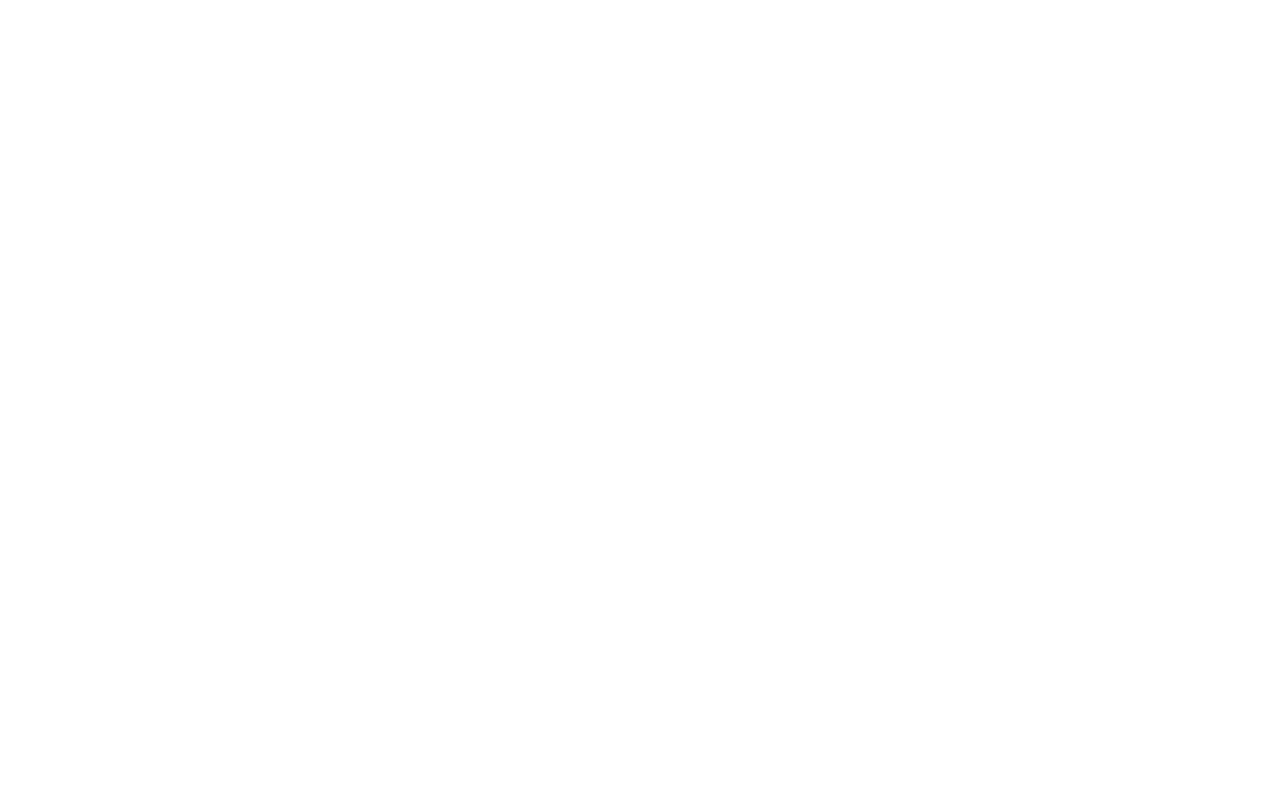
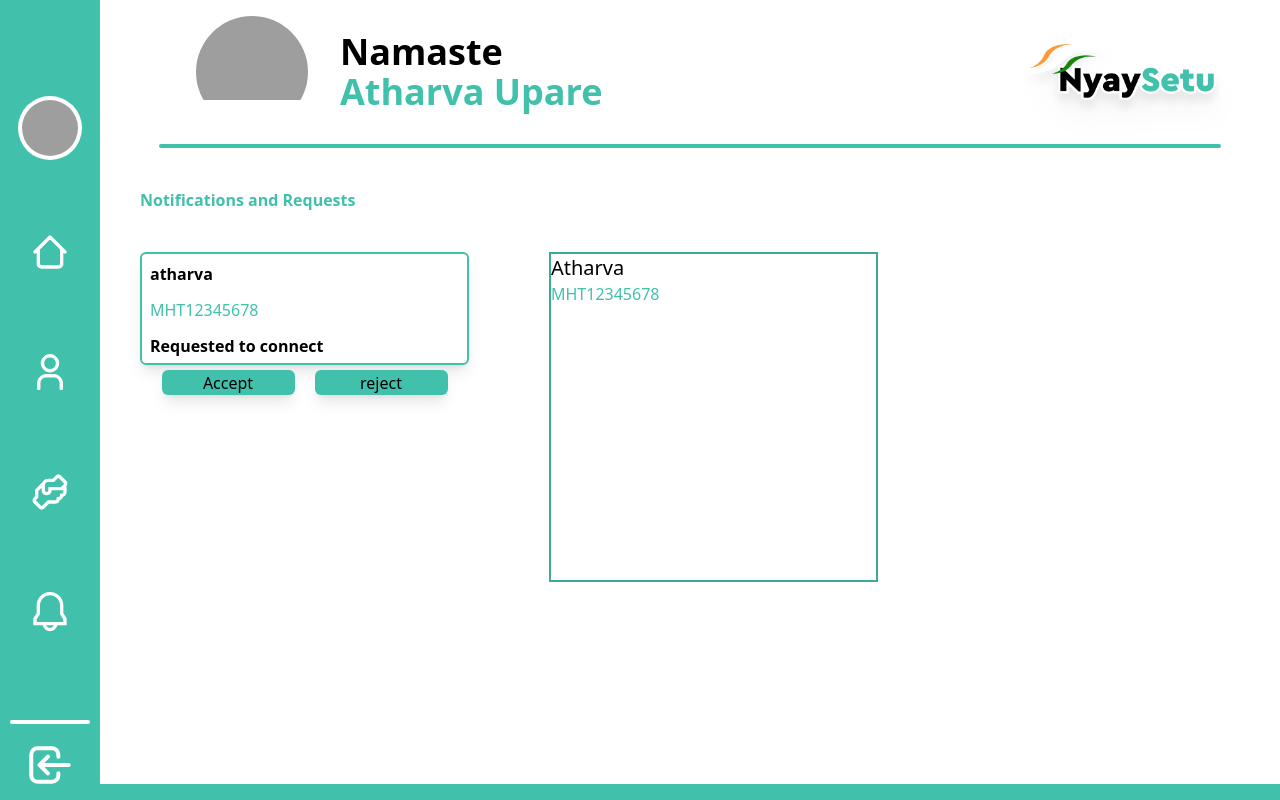
Before and after one commit to Toyashpatil/nyaysetu, a React (Create React App) app: page /admin/Noti in a window 1280 px wide. Before the commit this address had no page. Built offline with nearby package versions, Linux system fonts and the light colour scheme; sample sign-in values are in the browser's storage; grey boxes are pictures that could not be loaded.

Commit message:
feat:Notification center

```diff
--- a/src/App.jsx
+++ b/src/App.jsx
@@ -10,6 +10,7 @@
 import Help from "./pages/Help";
 import Admin from './components/AdminLayout';
 import AdminHome from './pages/admin/AdminHome';
+import Notification from './pages/admin/Notification';
 const App = () => {
   return (
     <div>
@@ -24,6 +25,7 @@
             <Route path='/connect' element={<ConnectToLegalServices/>} ></Route>
             <Route path='/admin' element={<AdminHome/>}></Route>
             <Route path='/help' element={<Help/>}></Route>
+            <Route path='/admin/Noti' element={<Notification/>}></Route>
           </Routes>
         </>
       </BrowserRouter>
--- /dev/null
+++ b/src/components/AdminCardnew.jsx
@@ -0,0 +1,37 @@
+import React from 'react'
+
+const AdminCardnew = ({ name, cnr }) => {
+    return (
+        <div className='shadow-lg h-[113px] w-[329px] rounded-md border-[#41C0AB] border-2 '>
+            <div className='p-2 space-y-3 ' >
+                <div>
+                    <h1 className='font-bold'>
+                        {name}
+                    </h1>
+                </div>
+                <div>
+                    <h1 className='admin_font'>
+                        {cnr}
+                    </h1>
+                </div>
+                <div>
+                    <h1 className='font-bold'>Requested to connect</h1>
+                </div>
+                <div className='flex gap-5 justify-center items-center '>
+                    <div>
+                        <button className=' shadow-lg h-[25px] w-[133px] rounded-md bg-[#41C0AB]'>
+                            Accept
+                        </button>
+                    </div>
+                    <div>
+                        <button className=' shadow-lg h-[25px] w-[133px] rounded-md bg-[#41C0AB]'>
+                            reject
+                        </button>
+                    </div>
+                </div>
+            </div>
+        </div>
+    )
+}
+
+export default AdminCardnew
--- a/src/pages/admin/AdminHome.jsx
+++ b/src/pages/admin/AdminHome.jsx
@@ -8,9 +8,7 @@
         {/* Admin wrapper contains sidebar by default */}
         {/* Only add in children */}
       <Admin>
-        Hello
       </Admin>
-
     </div>
 
   )
--- /dev/null
+++ b/src/pages/admin/Notification.jsx
@@ -0,0 +1,33 @@
+import React from 'react'
+import Admin from '../../components/AdminLayout'
+import AdminCardnew from '../../components/AdminCardnew'
+
+const Notification = () => {
+  return (
+    <div>
+        <Admin>
+            <div>
+            <div className='mt-10 ml-10'>
+                <h1 className='admin_font font-bold'>Notifications and Requests</h1>
+            </div>
+            <div className='mt-10 ml-10 flex gap-20 '>
+                <div>
+                <AdminCardnew name="atharva " cnr="MHT12345678"/>
+                </div>
+                <div className='border-[#3BAB99] border-2 w-[329px] h-[330px]'>
+                    <div>
+                    <h1 className='text-xl'>Atharva</h1>
+                    <h1 className='admin_font'>MHT12345678</h1>
+                    </div>
+
+                </div>
+
+            </div>
+            </div>
+
+        </Admin>
+    </div>
+  )
+}
+
+export default Notification
```
